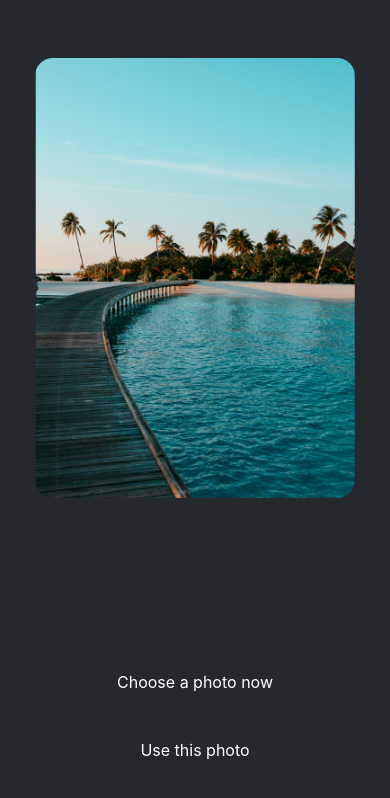
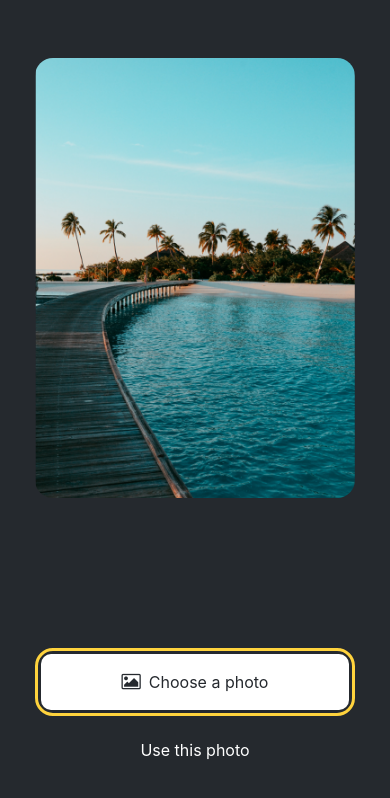
Before and after one commit to Vayyo/StarterApp, a React Native app: screen / in a window 390 px wide. Shown: the top 798 px of the page. Built offline with nearby package versions, Linux system fonts and the light colour scheme.

Commit message:
Added image picking functionality

```diff
--- a/App.js
+++ b/App.js
@@ -1,18 +1,42 @@
 import { StatusBar } from "expo-status-bar";
 import { StyleSheet, View } from "react-native";
+import * as ImagePicker from "expo-image-picker";
 import ImageViewer from "./components/ImageViewer";
 import Button from "./components/Button";
+import { useState } from "react";
 
 const PlaceholderImage = require("./assets/images/background-image.png");
 
 export default function App() {
+  const [selectedImage, setSelectedImage] = useState(null);
+  const pickImageAsync = async () => {
+    let result = await ImagePicker.launchImageLibraryAsync({
+      allowsEditing: true,
+      quality: 1,
+    });
+
+    if (!result.canceled) {
+      setSelectedImage(result.assets[0].uri);
+      console.log(result);
+    } else {
+      alert("No image selected");
+    }
+  };
+
   return (
     <View style={styles.container}>
       <View style={styles.imageContainer}>
-        <ImageViewer placeholderImageSource={PlaceholderImage} />
+        <ImageViewer
+          placeholderImageSource={PlaceholderImage}
+          selectedImage={selectedImage}
+        />
       </View>
       <View style={styles.footerContainer}>
-        <Button label='Choose a photo now' />
+        <Button
+          theme='primary'
+          label='Choose a photo'
+          onPress={pickImageAsync}
+        />
         <Button label='Use this photo' />
       </View>
       <StatusBar style='auto' />
--- a/components/Button.js
+++ b/components/Button.js
@@ -1,6 +1,33 @@
 import { Pressable, Text, View, StyleSheet } from "react-native";
+import FontAwesome from "@expo/vector-icons/FontAwesome";
 
-export default function Button({ label }) {
+export default function Button({ label, theme, onPress }) {
+  if (theme === "primary") {
+    return (
+      <View
+        style={[
+          styles.buttonContainer,
+          { borderWidth: 3, borderColor: "#ffd33d", borderRadius: 18 },
+        ]}
+      >
+        <Pressable
+          style={[styles.button, { backgroundColor: "#fff" }]}
+          onPress={onPress}
+        >
+          <FontAwesome
+            name='picture-o'
+            size={18}
+            color='#25292e'
+            style={styles.buttonIcon}
+          />
+          <Text style={[styles.buttonLabel, { color: "#25292e" }]}>
+            {label}
+          </Text>
+        </Pressable>
+      </View>
+    );
+  }
+
   return (
     <View style={styles.buttonContainer}>
       <Pressable style={styles.button} onPress={() => alert("Button pressed")}>
--- a/components/ImageViewer.js
+++ b/components/ImageViewer.js
@@ -1,7 +1,8 @@
 import { StyleSheet, Image } from "react-native";
 
-export default function ImageViewer({placeholderImageSource}) {
-  return <Image source={placeholderImageSource} style={styles.image} />;
+export default function ImageViewer({ placeholderImageSource, selectedImage }) {
+  const imageSource = selectedImage ? { uri: selectedImage } : placeholderImageSource;
+  return <Image source={imageSource} style={styles.image} />;
 }
 
 const styles = StyleSheet.create({
```
Also changed, not shown: package.json (+5 -3 lines), 2 other files (tests, documents, lock files or other folders).
